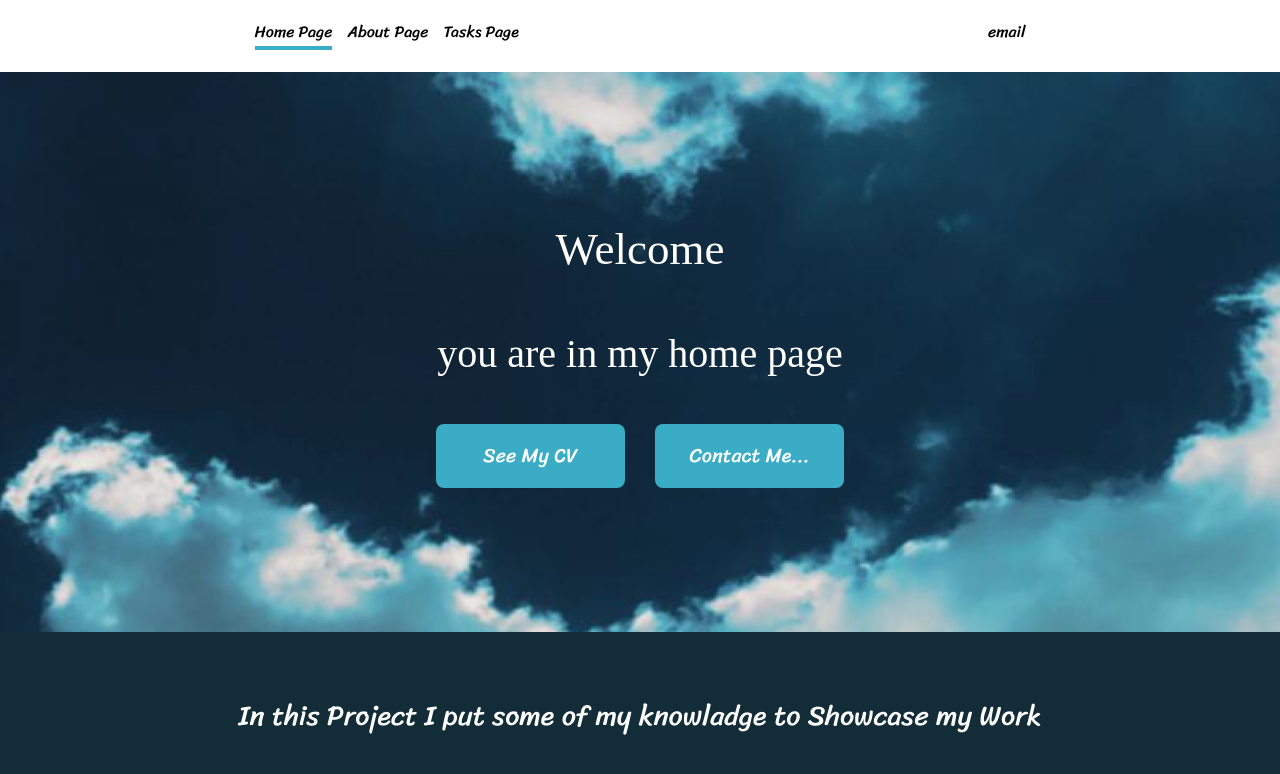
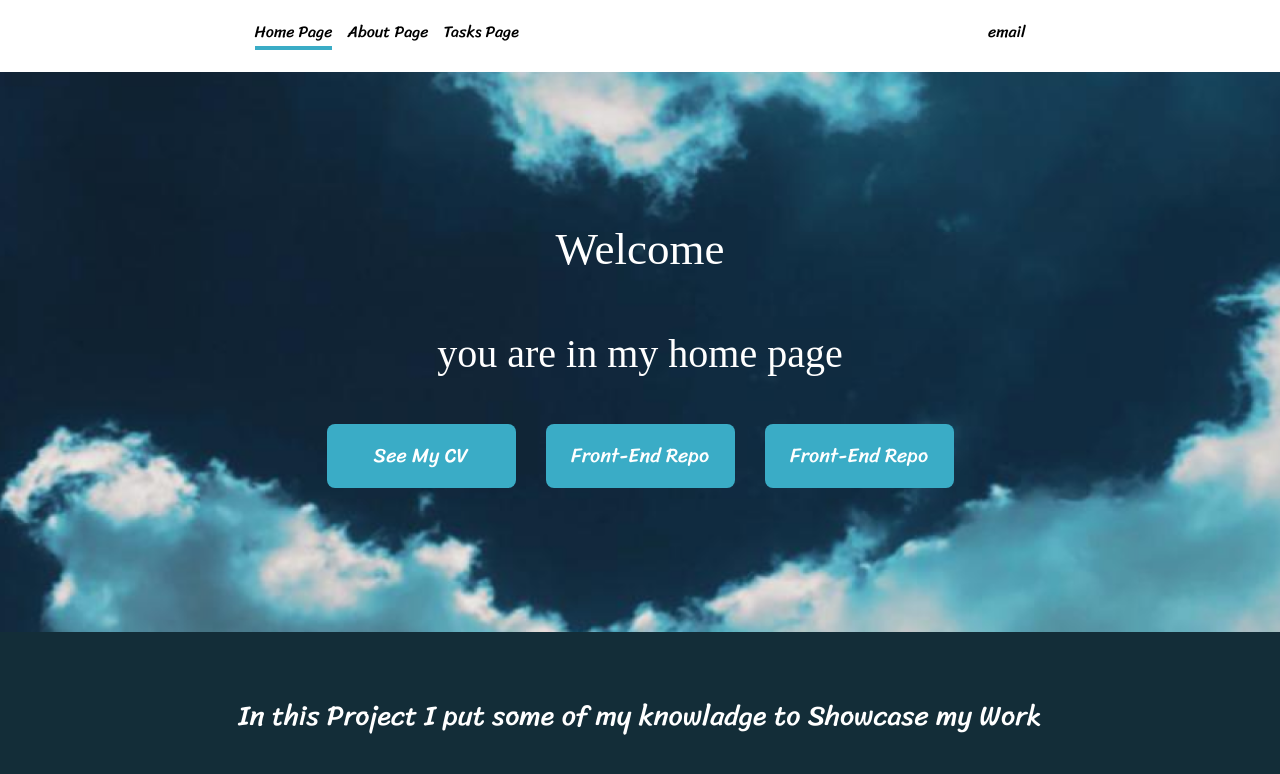
Before and after one commit to sohaibnajjar/task_maneger_app-front, a React (Create React App) app: page / in a window 1280 px wide. Shown: the top 774 px of the page. Built offline with nearby package versions, Linux system fonts and the light colour scheme; a web font is replaced by a local one.

Commit message:
final commit

```diff
--- a/src/components/globalComponents/PageLayout.jsx
+++ b/src/components/globalComponents/PageLayout.jsx
@@ -128,11 +128,11 @@ export const Footer = styled.div`
   font-family: Sriracha;
   color: #fff;
   font-size: 28px;
-  padding: 10px;
+  padding: 20px;
   justify-content: center;
   align-items: center;
   display: flex;
-  gap: 15px;
+  gap: 20px;
   min-height: 21vh;
   flex-direction: column;
   width: 100%;
--- a/src/pages/AboutPage.jsx
+++ b/src/pages/AboutPage.jsx
@@ -16,11 +16,11 @@ const AboutPage = () => {
       </Hero>
       <Footer>
         <Title c="#fff">
-          this project is all about trying new things technologis and so on{" "}
+          This project is all about trying new things technologies and so on .
         </Title>
         <Title c="#fff">
-          in this project you will finde that i mintioned all the technologies
-          that used in each page
+          in this project, you can find the repository of all the technologies
+          that have been used by clicking on see repo on the home page .
         </Title>
       </Footer>
     </>
--- a/src/pages/HomePage.jsx
+++ b/src/pages/HomePage.jsx
@@ -15,8 +15,35 @@ const HomePage = () => {
         <HeroTitle>Welcome</HeroTitle>
         <Discription>you are in my home page </Discription>
         <ButtonContainer>
-          <HeroButton>See My CV</HeroButton>
-          <HeroButton>Contact Me...</HeroButton>
+          <HeroButton>
+            <a
+              href="https://drive.google.com/file/d/13f2HksBr1p514ZVk00aI48zHvKigeG17/view?usp=sharing"
+              target="_blank"
+              rel="noopener noreferrer"
+            >
+              See My CV
+            </a>
+          </HeroButton>
+
+          <HeroButton>
+            <a
+              href="https://github.com/sohaibnajjar/task_maneger_app-front"
+              target="_blank"
+              rel="noopener noreferrer"
+            >
+              Front-End Repo
+            </a>
+          </HeroButton>
+
+          <HeroButton>
+            <a
+              href="https://github.com/sohaibnajjar/task_maneger_app-back"
+              target="_blank"
+              rel="noopener noreferrer"
+            >
+              Front-End Repo
+            </a>
+          </HeroButton>
         </ButtonContainer>
       </Hero>
       <Footer>
```
